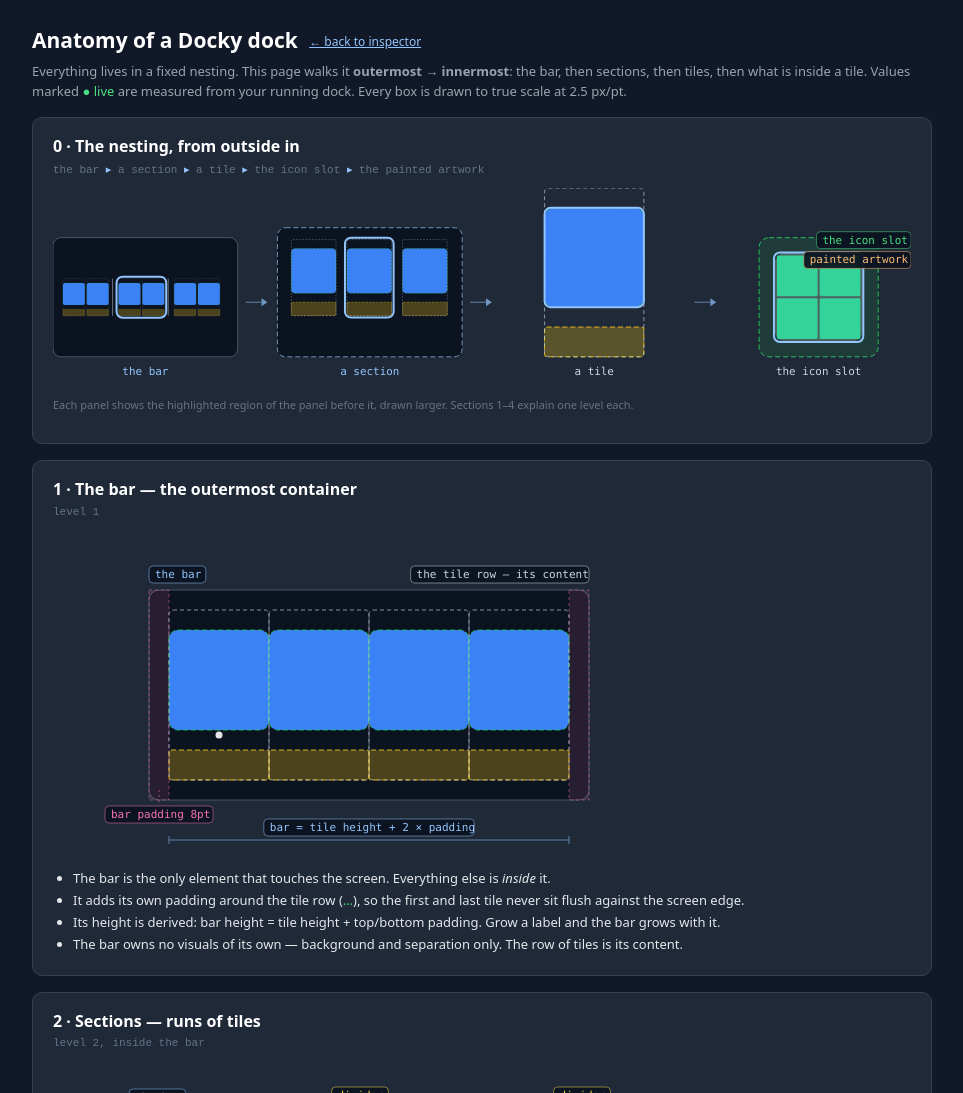
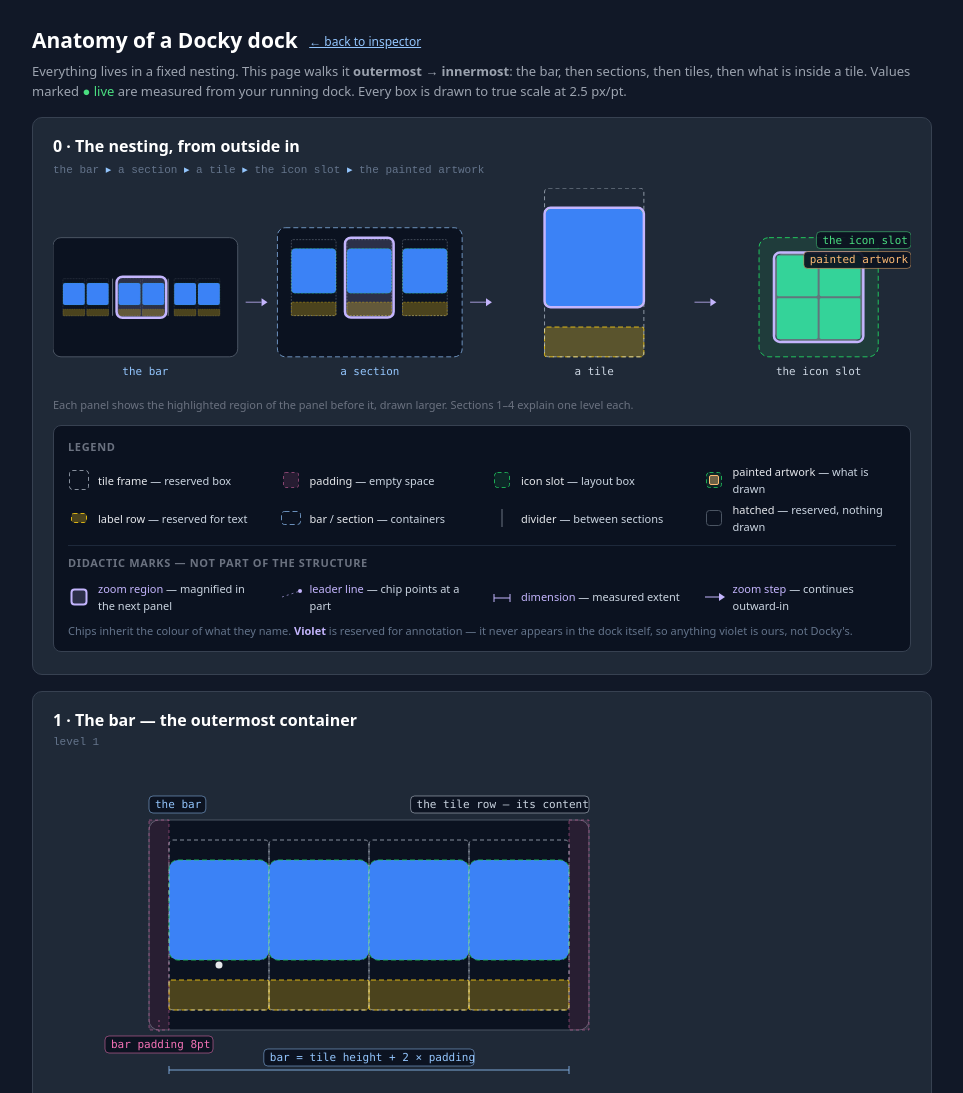
Before and after one commit to tobiashochguertel/docky-inspector, a website: page public/structure.html in a window 1280 px wide. Shown: the top 1093 px of the page, without its empty margins (158-1121 px from the left). Drawn offline with Linux system fonts and the light colour scheme; no server answers.

Commit message:
feat: reserve violet for didactic marks and add a two-part legend

```diff
--- a/public/structure.html
+++ b/public/structure.html
@@ -16,6 +16,15 @@
 svg.fig { display: block; max-width: 100%; height: auto; }
 text { font: 11px ui-monospace, SFMono-Regular, Menlo, monospace; }
 .cap { font-size: 11px; color: #6b7280; margin: 6px 0 12px; }
+.legend { border: 1px solid #374151; border-radius: 8px; background: #0b1220; padding: 12px 14px; margin: 10px 0 4px; }
+.legend h3 { margin: 0 0 8px; font-size: 11px; letter-spacing: .06em; text-transform: uppercase; color: #6b7280; font-weight: 600; }
+.legend .cols { display: grid; grid-template-columns: repeat(auto-fit, minmax(178px, 1fr)); gap: 4px 18px; }
+.legend .item { display: flex; align-items: center; gap: 8px; font-size: 11px; color: #cbd5e1; }
+.legend .item svg { flex: none; }
+.legend .item b { color: #e5e7eb; font-weight: 500; }
+.legend .item.did b { color: #c4b5fd; }
+.legend .group { margin-top: 10px; padding-top: 8px; border-top: 1px solid #1e293b; }
+.legend .note { margin: 8px 0 0; font-size: 11px; color: #64748b; }
 ul { margin: 8px 0 0; padding-left: 20px; }
 li { margin: 2px 0; }
 code { background: #030712; padding: 0 5px; border-radius: 4px; font-size: 12px; }
@@ -33,6 +42,30 @@
 <p class="crumb">the bar <b>▸</b> a section <b>▸</b> a tile <b>▸</b> the icon slot <b>▸</b> the painted artwork</p>
 <div id="f-zoom"></div>
 <p class="cap">Each panel shows the highlighted region of the panel before it, drawn larger. Sections 1–4 explain one level each.</p>
+
+<div class="legend">
+  <h3>Legend</h3>
+  <div class="cols">
+    <div class="item"><svg width="22" height="22" viewBox="0 0 22 22"><rect x="1.5" y="1.5" width="19" height="19" rx="3" fill="none" stroke="#cbd5e1" stroke-opacity=".65" stroke-dasharray="4 3"/></svg><span><b>tile frame</b> — reserved box</span></div>
+    <div class="item"><svg width="22" height="22" viewBox="0 0 22 22"><rect x="3.5" y="3.5" width="15" height="15" rx="2" fill="#f472b61f" stroke="#f472b6" stroke-opacity=".5" stroke-dasharray="3 3"/></svg><span><b>padding</b> — empty space</span></div>
+    <div class="item"><svg width="22" height="22" viewBox="0 0 22 22"><rect x="3.5" y="3.5" width="15" height="15" rx="3" fill="#22c55e1f" stroke="#22c55e" stroke-opacity=".85" stroke-dasharray="4 3"/></svg><span><b>icon slot</b> — layout box</span></div>
+    <div class="item"><svg width="22" height="22" viewBox="0 0 22 22"><rect x="3.5" y="3.5" width="15" height="15" rx="3" fill="#22c55e1f" stroke="#22c55e" stroke-opacity=".85" stroke-dasharray="4 3"/><rect x="6.5" y="6.5" width="9" height="9" rx="1.5" fill="#fdba7466" stroke="#fdba74"/></svg><span><b>painted artwork</b> — what is drawn</span></div>
+    <div class="item"><svg width="22" height="22" viewBox="0 0 22 22"><rect x="3.5" y="6.5" width="15" height="9" rx="2" fill="#facc1544" stroke="#facc15" stroke-opacity=".85" stroke-dasharray="4 3"/></svg><span><b>label row</b> — reserved for text</span></div>
+    <div class="item"><svg width="22" height="22" viewBox="0 0 22 22"><rect x="1.5" y="4.5" width="19" height="13" rx="3" fill="none" stroke="#93c5fd" stroke-opacity=".7" stroke-dasharray="5 3"/></svg><span><b>bar</b> / <b>section</b> — containers</span></div>
+    <div class="item"><svg width="22" height="22" viewBox="0 0 22 22"><line x1="11" y1="2" x2="11" y2="20" stroke="#6b7280"/></svg><span><b>divider</b> — between sections</span></div>
+    <div class="item"><svg width="22" height="22" viewBox="0 0 22 22"><rect x="3.5" y="3.5" width="15" height="15" rx="3" fill="none" stroke="#4b5563"/></svg><span><b>hatched</b> — reserved, nothing drawn</span></div>
+  </div>
+  <div class="group">
+    <h3>Didactic marks — not part of the structure</h3>
+    <div class="cols">
+      <div class="item did"><svg width="22" height="22" viewBox="0 0 22 22"><rect x="3.5" y="3.5" width="15" height="15" rx="3" fill="#c4b5fd2e" stroke="#c4b5fd" stroke-width="2"/></svg><span><b>zoom region</b> — magnified in the next panel</span></div>
+      <div class="item did"><svg width="22" height="22" viewBox="0 0 22 22"><line x1="2" y1="11" x2="20" y2="5" stroke="#c4b5fd" stroke-opacity=".6" stroke-dasharray="2 3"/><circle cx="20" cy="5" r="2" fill="#c4b5fd"/></svg><span><b>leader line</b> — chip points at a part</span></div>
+      <div class="item did"><svg width="22" height="22" viewBox="0 0 22 22"><line x1="3" y1="12" x2="19" y2="12" stroke="#c4b5fd"/><line x1="3" y1="8" x2="3" y2="16" stroke="#c4b5fd"/><line x1="19" y1="8" x2="19" y2="16" stroke="#c4b5fd"/></svg><span><b>dimension</b> — measured extent</span></div>
+      <div class="item did"><svg width="22" height="22" viewBox="0 0 22 22"><line x1="2" y1="11" x2="16" y2="11" stroke="#c4b5fd"/><path d="M16 7 L22 11 L16 15 Z" fill="#c4b5fd"/></svg><span><b>zoom step</b> — continues outward-in</span></div>
+    </div>
+    <p class="note">Chips inherit the colour of what they name. <b style="color:#c4b5fd">Violet</b> is reserved for annotation — it never appears in the dock itself, so anything violet is ours, not Docky's.</p>
+  </div>
+</div>
 </div>
 
 <div class="sec">
@@ -129,6 +162,8 @@
     label: "#facc15", labelFill: "#facc1544",
     struct: "#cbd5e1", info: "#93c5fd", good: "#4ade80", warn: "#fde047", paint: "#fdba74",
     run: "#e5e7eb", badge: "#4ade80",
+    /* didactic marks — annotation only, never part of the structure */
+    did: "#c4b5fd", didFill: "#c4b5fd2e",
   };
   const u = (pt) => Math.round(pt * U * 10) / 10;
   const r1 = (n) => Math.round(n * 10) / 10;
@@ -141,16 +176,19 @@
     return `<g><rect x="${r1(rx)}" y="${r1(y)}" width="${r1(w)}" height="17" rx="4" fill="#0b1220" fill-opacity=".93" stroke="${color}" stroke-opacity=".5"/>` +
       txt(rx + 6, y + 12, s, color) + `</g>`;
   };
-  const ln = (x1, y1, x2, y2, color = C.struct) =>
-    `<line x1="${r1(x1)}" y1="${r1(y1)}" x2="${r1(x2)}" y2="${r1(y2)}" stroke="${color}" stroke-opacity=".5" stroke-dasharray="2 3"/>`;
-  const dim = (x, y, w, s, color = C.struct) =>
-    `<line x1="${r1(x)}" y1="${r1(y)}" x2="${r1(x + w)}" y2="${r1(y)}" stroke="${color}" stroke-opacity=".55"/>` +
-    `<line x1="${r1(x)}" y1="${r1(y - 4)}" x2="${r1(x)}" y2="${r1(y + 4)}" stroke="${color}" stroke-opacity=".55"/>` +
-    `<line x1="${r1(x + w)}" y1="${r1(y - 4)}" x2="${r1(x + w)}" y2="${r1(y + 4)}" stroke="${color}" stroke-opacity=".55"/>` +
+  const ln = (x1, y1, x2, y2, color = C.did) =>
+    `<line x1="${r1(x1)}" y1="${r1(y1)}" x2="${r1(x2)}" y2="${r1(y2)}" stroke="${color}" stroke-opacity=".6" stroke-dasharray="2 3"/>`;
+  const dim = (x, y, w, s, color = C.did) =>
+    `<line x1="${r1(x)}" y1="${r1(y)}" x2="${r1(x + w)}" y2="${r1(y)}" stroke="${color}" stroke-opacity=".8"/>` +
+    `<line x1="${r1(x)}" y1="${r1(y - 4)}" x2="${r1(x)}" y2="${r1(y + 4)}" stroke="${color}" stroke-opacity=".8"/>` +
+    `<line x1="${r1(x + w)}" y1="${r1(y - 4)}" x2="${r1(x + w)}" y2="${r1(y + 4)}" stroke="${color}" stroke-opacity=".8"/>` +
     chip(x + w / 2, y - 21, s, color, "middle");
   const svg = (w, h, body) => `<svg class="fig" viewBox="0 0 ${w} ${h}" width="${w}" height="${h}">${body}</svg>`;
-  const focus = (x, y, w, h) => `<rect x="${r1(x)}" y="${r1(y)}" width="${r1(w)}" height="${r1(h)}" rx="6" fill="none" stroke="${C.info}" stroke-width="2"/>`;
-  const arrow = (x, y) => `<line x1="${r1(x)}" y1="${r1(y)}" x2="${r1(x + 16)}" y2="${r1(y)}" stroke="${C.info}" stroke-opacity=".6"/><path d="M${r1(x + 16)} ${r1(y - 4)} L${r1(x + 22)} ${r1(y)} L${r1(x + 16)} ${r1(y + 4)} Z" fill="${C.info}" fill-opacity=".7"/>`;
+  /* zoom region: didactic. Backdrop goes behind the content, the outline on
+   top, so highlighting never washes out what it marks. */
+  const focusBg = (x, y, w, h) => `<rect x="${r1(x)}" y="${r1(y)}" width="${r1(w)}" height="${r1(h)}" rx="6" fill="${C.didFill}"/>`;
+  const focus = (x, y, w, h) => `<rect x="${r1(x)}" y="${r1(y)}" width="${r1(w)}" height="${r1(h)}" rx="6" fill="none" stroke="${C.did}" stroke-width="2.5"/>`;
+  const arrow = (x, y) => `<line x1="${r1(x)}" y1="${r1(y)}" x2="${r1(x + 16)}" y2="${r1(y)}" stroke="${C.did}" stroke-opacity=".8"/><path d="M${r1(x + 16)} ${r1(y - 4)} L${r1(x + 22)} ${r1(y)} L${r1(x + 16)} ${r1(y + 4)} Z" fill="${C.did}"/>`;
 
   // ---- artwork inside the icon slot -------------------------------------
   function art(x, y, s, kind, paint) {
@@ -209,7 +247,8 @@
       (o.focusOn ? `<g transform="translate(${r1(x)},${r1(y)}) scale(${sc})">${o.focusOn}</g>` : "");
   };
   // focus rings for the tile's own sub-boxes, in tile-local px
-  const slotRing = () => focus((u(T.w) - u(T.icon)) / 2, u(T.pad), u(T.icon), u(T.icon));
+  const slotBox = () => [(u(T.w) - u(T.icon)) / 2, u(T.pad), u(T.icon), u(T.icon)];
+  const slotRing = () => focus(...slotBox());
   const paintRing = (pw, ph) => focus((u(T.w) - u(T.icon)) / 2 + (u(T.icon) - u(pw)) / 2, u(T.pad) + (u(T.icon) - u(ph)) / 2, u(pw), u(ph));
 
   // ---- figure 0: zoom sequence, outer -> inner ---------------------------
@@ -219,6 +258,7 @@
     // panel 1 — the bar, focus = one whole section (2 tiles side by side)
     const s3 = 0.22, tw3 = u(T.w) * s3, th3 = u(T.h) * s3, ty1 = base - 120 + (120 - th3) / 2;
     let a = `<rect x="0" y="${base - 120}" width="${PW}" height="120" rx="8" fill="${C.barFill}" stroke="${C.bar}"/>`;
+    a += focusBg(64, ty1 - 2, tw3 * 2 + 2 + 4, th3 + 4);
     a += tile(10, ty1, { sc: s3 }) + tile(34, ty1, { sc: s3 });
     a += `<line x1="60" y1="${r1(ty1)}" x2="60" y2="${r1(ty1 + th3)}" stroke="#6b7280"/>`;
     a += tile(66, ty1, { sc: s3 }) + tile(90, ty1, { sc: s3 });
@@ -229,18 +269,22 @@
     // panel 2 — a section, focus = one whole tile
     const s2 = 0.45, tw2 = u(T.w) * s2, th2 = u(T.h) * s2, ty2 = base - 118;
     let b = `<rect x="0" y="${base - 130}" width="${PW}" height="130" rx="8" fill="${C.barFill}" stroke="${C.info}" stroke-opacity=".7" stroke-dasharray="5 3"/>`;
+    b += focusBg(68, ty2 - 2, tw2 + 4, th2 + 4);
     b += tile(14, ty2, { sc: s2 }) + tile(70, ty2, { sc: s2 }) + tile(126, ty2, { sc: s2 });
     b += focus(68, ty2 - 2, tw2 + 4, th2 + 4);
     p.push(b + txt(PW / 2, base + 18, "a section", C.info, "middle"));
     // panel 3 — a tile, focus = the icon slot
-    let c = tile(43, base - u(T.h), {});
+    let c = `<g transform="translate(43,${base - u(T.h)})">${focusBg(...slotBox())}</g>`;
+    c += tile(43, base - u(T.h), {});
     c += `<g transform="translate(43,${base - u(T.h)})">${slotRing()}</g>`;
     p.push(c + txt(PW / 2, base + 18, "a tile", C.struct, "middle"));
     // panel 4 — the icon slot, focus = the painted artwork
     const sl = 120, sx = 33, sy = base - sl;
-    let d = `<rect x="${sx}" y="${sy}" width="${sl}" height="${sl}" rx="10" fill="${C.slotFill}" stroke="${C.slot}" stroke-dasharray="5 3"/>`;
+    const pbx = sx + (sl - u(T.paintFolder[0])) / 2, pby = sy + (sl - u(T.paintFolder[1])) / 2;
+    let d = focusBg(pbx, pby, u(T.paintFolder[0]), u(T.paintFolder[1]));
+    d += `<rect x="${sx}" y="${sy}" width="${sl}" height="${sl}" rx="10" fill="${C.slotFill}" stroke="${C.slot}" stroke-dasharray="5 3"/>`;
     d += art(sx, sy, sl, "folder", T.paintFolder);
-    d += focus(sx + (sl - u(T.paintFolder[0])) / 2, sy + (sl - u(T.paintFolder[1])) / 2, u(T.paintFolder[0]), u(T.paintFolder[1]));
+    d += focus(pbx, pby, u(T.paintFolder[0]), u(T.paintFolder[1]));
     d += chip(PW, base - sl - 6, "the icon slot", C.good, "end");
     d += chip(PW, base - sl + 14, "painted artwork", C.paint, "end");
     p.push(d + txt(PW / 2, base + 18, "the icon slot", C.struct, "middle"));
@@ -311,11 +355,11 @@
     s += dim(x0, y0 - 26, tw, `tile ${T.w}×${T.h}pt`, C.struct);
     s += dim(x0 + 2 * (tw + sp), y0 - 26, tw, "identical", C.struct);
     s += `<line x1="${r1(x0 + tw)}" y1="${y0}" x2="${r1(x0 + tw)}" y2="${r1(y0 + th)}" stroke="${C.info}" stroke-opacity=".7" stroke-dasharray="2 3"/>`;
-    s += chip(x0 + tw, y0 - 72, `spacing ${T.spacing}pt`, C.info, "middle");
-    s += chip(x0 + rowW, y0 - 72, "one section", C.info, "end");
-    s += ln(x0 + rowW - 4, y0 - 62, x0 + rowW - 20, y0 - 18, C.info);
-    s += ln(x0 + 6, y0 + th + 12, x0 + rowW, y0 + th + 12, C.info);
-    s += chip(x0 + rowW, y0 + th + 18, "all frames identical → rows stay aligned", C.struct, "end");
+    s += chip(x0 + tw, y0 - 72, `spacing ${T.spacing}pt`, C.did, "middle");
+    s += chip(x0 + rowW, y0 - 72, "one section", C.did, "end");
+    s += ln(x0 + rowW - 4, y0 - 62, x0 + rowW - 20, y0 - 18, C.did);
+    s += ln(x0 + 6, y0 + th + 12, x0 + rowW, y0 + th + 12, C.did);
+    s += chip(x0 + rowW, y0 + th + 18, "all frames identical → rows stay aligned", C.did, "end");
     return svg(760, y0 + th + 50, s);
   }
 
@@ -331,7 +375,7 @@
       [`icon slot ${T.icon}×${T.icon}pt`, C.good, y + pd + ic * 0.8, x + tw, y + pd + ic * 0.5],
       ["painted artwork", C.paint, y + pd + ic + lb + 16, x + tw - 3, y + pd + ic - 8],
       [`label row ${T.icon}×${T.label}pt`, C.warn, y + th - lb / 2, x + tw, y + th - lb / 2],
-      ["overlays — no layout space", C.info, y + th + 30, x + tw / 2, y + pd + ic + 5],
+      ["overlays — no layout space", C.did, y + th + 30, x + tw / 2, y + pd + ic + 5],
     ];
     let prev = -Infinity;
     rows.forEach(([label, color, want, ax, ay]) => {
```
